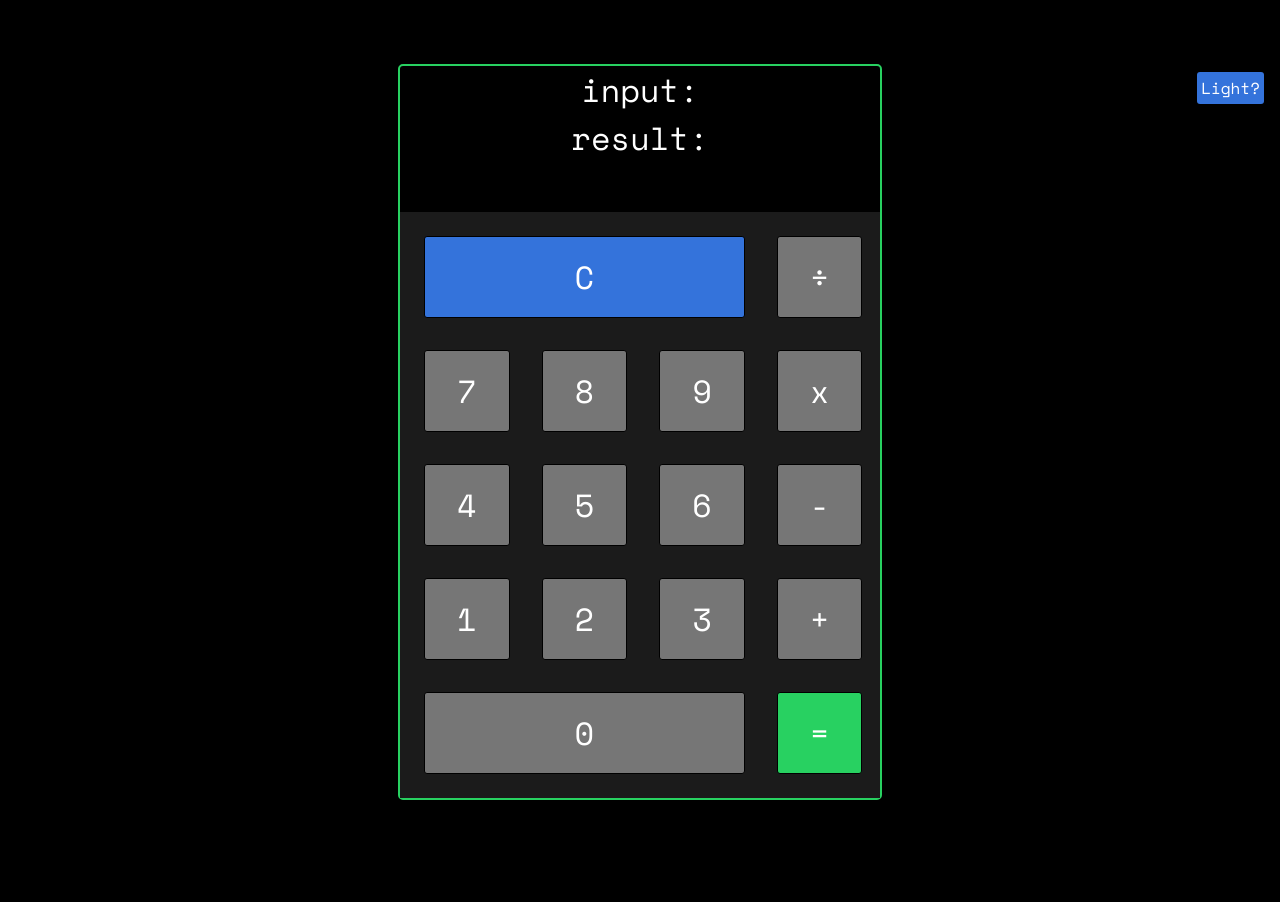
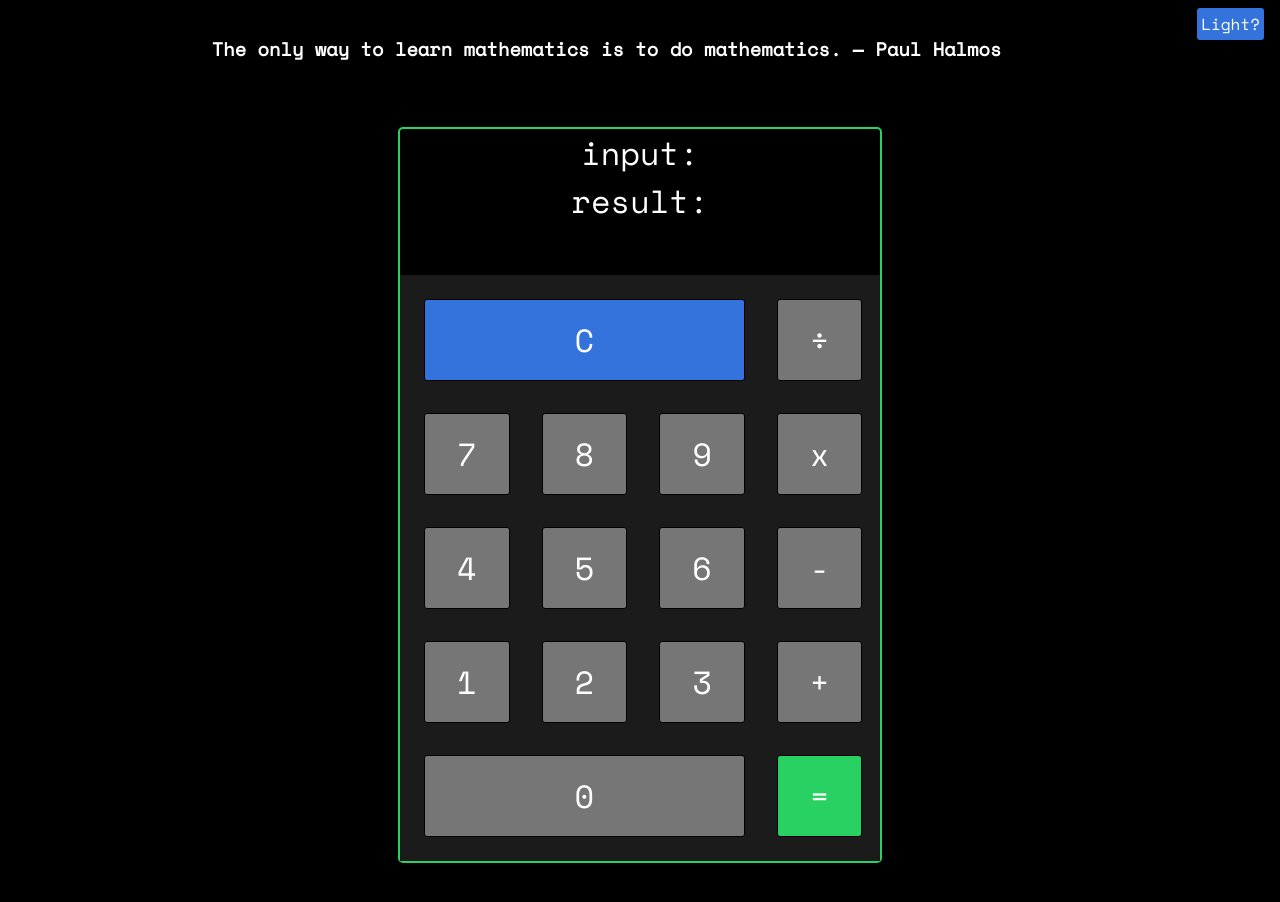
Before and after one commit to ethyl2/calculator, a React (Create React App) app: page / in a window 1280 px wide. Shown: the top 902 px of the page. Before the commit the page ends 864 px from the top, so only its background shows below. Built offline with nearby package versions, Linux system fonts and the light colour scheme.

Commit message:
Feat: Adds math quotes

```diff
--- a/src/App.css
+++ b/src/App.css
@@ -28,6 +28,9 @@ button:hover {
   transform: scale(1.2);
 }
 
+.quote-box {
+  padding: 1em 5em 0 1em;
+}
 .calculator-box {
   width: 15em;
   margin: 2em auto;
--- a/src/App.js
+++ b/src/App.js
@@ -1,5 +1,6 @@
 import React, { useState, useEffect } from 'react';
 import useDarkMode from './hooks/useDarkMode';
+import QuoteBox from './components/QuoteBox';
 import './App.css';
 
 function App() {
@@ -100,6 +101,9 @@ function App() {
       <button type="button" onClick={toggleDark}>
         {useDark ? 'Light?' : 'Dark?'}
       </button>
+
+      <QuoteBox />
+
       <div className="calculator-box">
         <div>input: {input}</div>
         <div>result: {result}</div>
--- /dev/null
+++ b/src/components/QuoteBox.js
@@ -0,0 +1,13 @@
+import React from 'react';
+import quotes from '../data/quotes';
+
+export default function QuoteBox() {
+  const quoteNum = Math.floor(Math.random() * quotes.length);
+  const quote = quotes[quoteNum];
+
+  return (
+    <div className="quote-box">
+      <h3>{quote}</h3>
+    </div>
+  );
+}
--- /dev/null
+++ b/src/data/quotes.js
@@ -0,0 +1,14 @@
+const quotes = [
+  'Mathematics expresses values that reflect the cosmos, including orderliness, balance, harmony, logic, and abstract beauty. ― Deepak Chopra',
+  'Mathematics is not about numbers, equations, computations, or algorithms: it is about understanding.  ― William Paul Thurston',
+  'The only way to learn mathematics is to do mathematics. ― Paul Halmos',
+  "Numbers have life; they're not just symbols on paper. ― Shakuntala Devi ",
+  'The essence of mathematics is not to make simple things complicated, but to make complicated things simple. ― Stan Gudder',
+  'There should be no such thing as boring mathematics.  ― Edsger Dijkstra',
+  'Without mathematics, there’s nothing you can do. Everything around you is mathematics. Everything around you is numbers. ― Shakuntala Devi',
+  'Mathematics may not teach us to add love or subtract hate, but it gives us hope that every problem has a solution. – Anonymous',
+  "Mathematics has beauty and romance. It's not a boring place to be, the mathematical world. It's an extraordinary place; it's worth spending time there. ― Marcus du Sautoy",
+  "It's fine to work on any problem, so long as it generates interesting mathematics along the way - even if you don't solve it at the end of the day. ― Andrew Wiles",
+];
+
+export default quotes;
```
